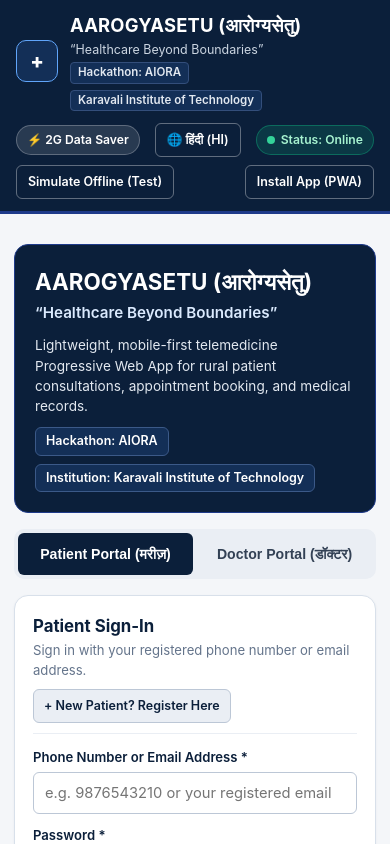
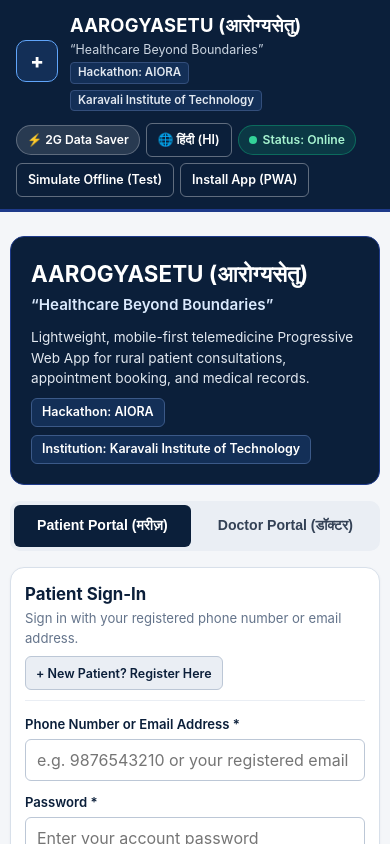
Before and after one commit to devsum1614-source/AAROGYASETU, a React (Vite) app in the folder frontend/: page / in a window 390 px wide. Shown: the top 844 px of the page. Built offline with nearby package versions, Linux system fonts and the light colour scheme; no server answers.

Commit message:
Fix backend login row mutation, enable universal mobile CORS & Vite host binding, and improve mobile responsive UI

```diff
--- a/frontend/src/styles.css
+++ b/frontend/src/styles.css
@@ -48,6 +48,8 @@ body {
     'Nirmala UI', Helvetica, Arial, sans-serif;
   line-height: 1.5;
   -webkit-font-smoothing: antialiased;
+  overflow-x: hidden;
+  max-width: 100vw;
 }
 
 /* ==================== APP HEADER (NAVY BLUE & WHITE) ==================== */
@@ -274,8 +276,10 @@ body {
 }
 
 .role-tabs,
-.nav-tabs {
+.nav-tabs,
+.tab-bar {
   display: flex;
+  flex-wrap: wrap;
   background-color: var(--grey-100);
   padding: 4px;
   border-radius: var(--radius-md);
@@ -284,7 +288,7 @@ body {
 }
 
 .tab-btn {
-  flex: 1;
+  flex: 1 1 auto;
   min-height: 42px;
   border: none;
   background: transparent;
@@ -294,9 +298,11 @@ body {
   border-radius: var(--radius-sm);
   cursor: pointer;
   padding: 8px 12px;
+  white-space: nowrap;
 }
 
-.tab-btn.active {
+.tab-btn.active,
+.tab-btn.tab-btn-active {
   background-color: var(--navy-900);
   color: var(--white);
 }
@@ -326,7 +332,8 @@ body {
 
 .form-input,
 .form-select,
-.form-textarea {
+.form-textarea,
+.form-control {
   width: 100%;
   min-height: 42px;
   padding: 8px 11px;
@@ -345,7 +352,8 @@ body {
 
 .form-input:focus,
 .form-select:focus,
-.form-textarea:focus {
+.form-textarea:focus,
+.form-control:focus {
   outline: 2px solid var(--navy-700);
   border-color: var(--navy-700);
 }
@@ -684,6 +692,33 @@ body {
 
   .header-controls {
     width: 100%;
-    justify-content: space-between;
+    justify-content: flex-start;
+    gap: 6px;
+  }
+
+  .main-container {
+    padding: 12px 10px 40px;
+  }
+
+  .card {
+    padding: 14px;
+  }
+
+  /* Prevent iOS Safari auto-zoom on input focus */
+  .form-input,
+  .form-select,
+  .form-textarea,
+  .form-control,
+  input,
+  select,
+  textarea {
+    font-size: 16px;
+  }
+
+  .nav-tabs,
+  .tab-bar {
+    overflow-x: auto;
+    flex-wrap: nowrap;
+    -webkit-overflow-scrolling: touch;
   }
 }
--- a/frontend/vite.config.ts
+++ b/frontend/vite.config.ts
@@ -4,7 +4,20 @@ import react from '@vitejs/plugin-react';
 export default defineConfig({
   plugins: [react()],
   server: {
+    host: '0.0.0.0',
     port: 5173,
+    cors: true,
+    proxy: {
+      '/api': {
+        target: 'http://127.0.0.1:8000',
+        changeOrigin: true,
+      },
+    },
+  },
+  preview: {
+    host: '0.0.0.0',
+    port: 4173,
+    cors: true,
     proxy: {
       '/api': {
         target: 'http://127.0.0.1:8000',
```
Also changed, not shown: frontend/public/sw.js (+17 -5 lines), 1 other file (tests, documents, lock files or other folders).
